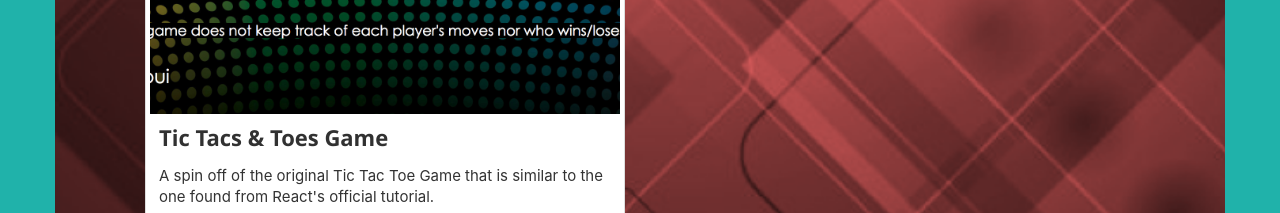
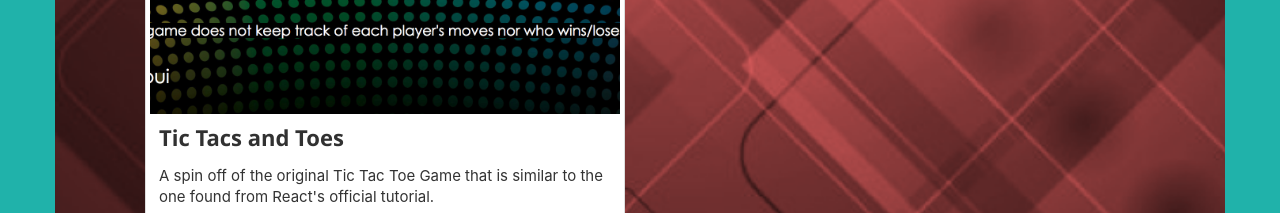
Before and after one commit to tarekel96/myPortfolio, a React (Create React App) app: page / in a window 1280 px wide. Shown: the part 2820-3033 px from the top of the page. Built offline with nearby package versions, Linux system fonts and the light colour scheme.

Commit message:
fixed tic tac toe name

```diff
--- a/src/components/Portfolio.js
+++ b/src/components/Portfolio.js
@@ -100,7 +100,7 @@ export default class Porfolio extends Component {
               src={require("../images/toesntictacs.png")}
               alt="Project 4"
             >
-              <h3>Tic Tacs & Toes Game</h3>
+              <h3>Tic Tacs and Toes</h3>
               <p>
                 A spin off of the original Tic Tac Toe Game that is similar to
                 the one found from React's official tutorial.
```
